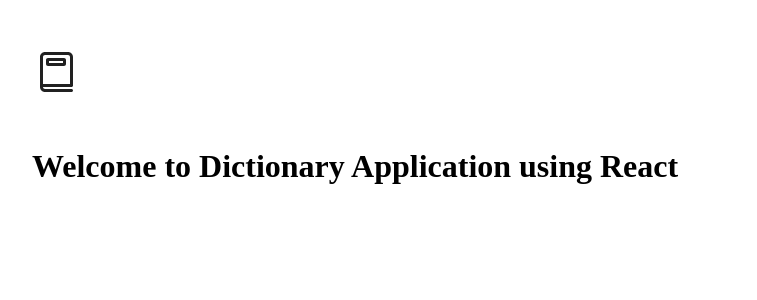
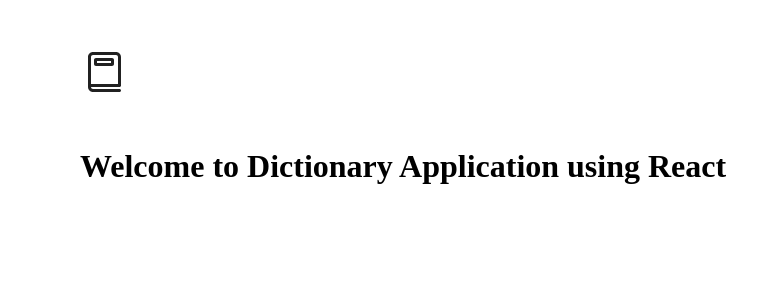
Before and after one commit to pingSubhajit/dictionary-app-using-react, a React (Vite) app: page / in a window 1280 px wide. Shown: the top 300 px of the page, without its empty margins (224-981 px from the left). Built offline with nearby package versions, Linux system fonts and the light colour scheme.

Commit message:
style: Padding created for App.css main element

```diff
--- a/src/App.css
+++ b/src/App.css
@@ -1,4 +1,5 @@
 main {
     margin: auto;
     max-width: 48rem;
+    padding: 0 3rem;
 }
```
